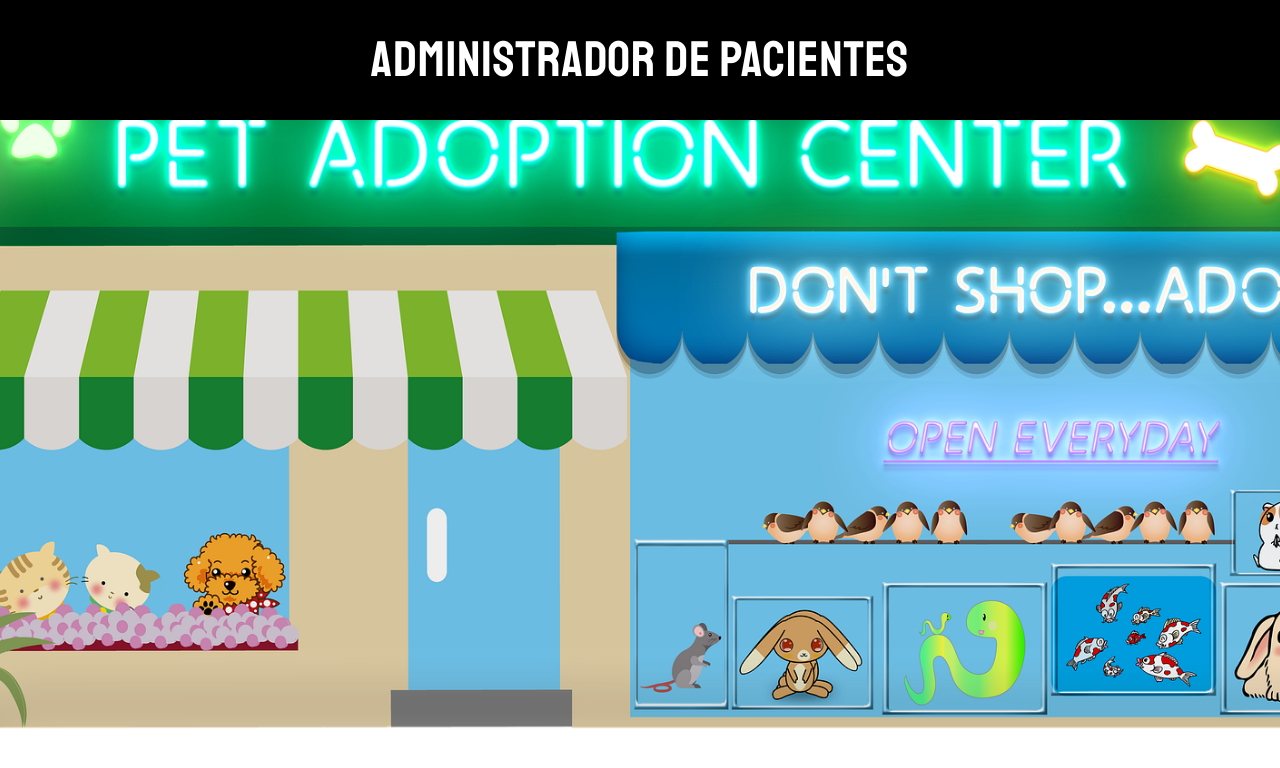
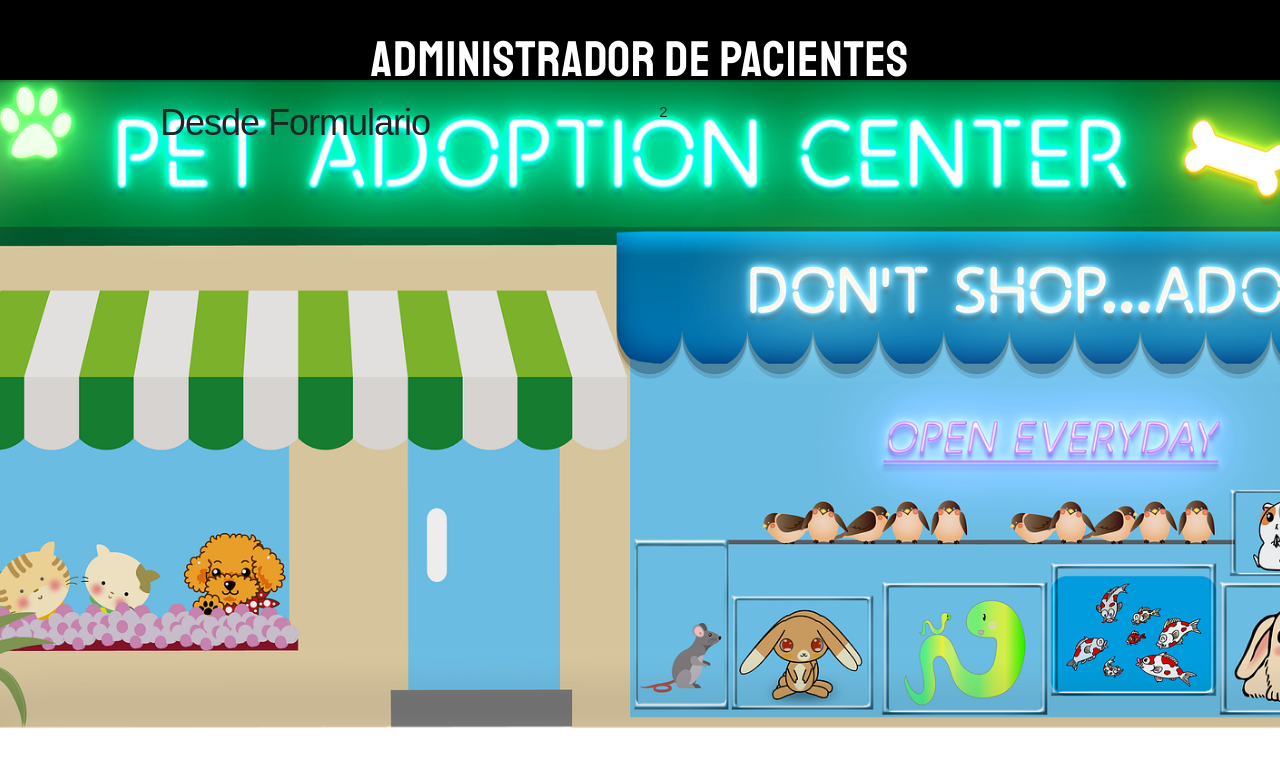
Before and after one commit to ojedam13/veterinaria_citas, a React (Create React App) app: page / in a window 1280 px wide. Shown: the top 768 px of the page. Built offline with nearby package versions, Linux system fonts and the light colour scheme.

Commit message:
creando componente de formulario

```diff
--- a/src/App.js
+++ b/src/App.js
@@ -1,9 +1,23 @@
-import React from 'react';
-
+import React, {Fragment} from 'react';
+import Formulario from './components/Formulario';
 
 function App() {
   return (
-    <h1>Administrador de pacientes</h1>
+    <Fragment>
+      <h1>Administrador de pacientes</h1>
+
+      <div className='container'>
+        <div className='row'>
+          <div className='one-half column'>
+              <Formulario />
+          </div>
+          <div className='one-half column'>
+              2
+          </div>
+        </div>
+      </div>
+
+     </Fragment>
   );
 }
 
--- /dev/null
+++ b/src/components/Formulario.js
@@ -0,0 +1,10 @@
+import React from 'react';
+
+
+const Formulario = () => {
+    return (
+        <h3>Desde Formulario</h3>
+     );
+}
+
+export default Formulario;
--- a/src/index.css
+++ b/src/index.css
@@ -20,9 +20,8 @@
   background-color: black;
   padding: 3rem 0;
   text-align: center;
-
+  height: 20px;
   text-transform: uppercase;
-
   font-family: 'Staatliches', cursive;
   letter-spacing: 1px;
 }
```
Also changed, not shown: public/index.html (+0 -9 lines), src/setupTests.js (deleted, +0 -5 lines).
